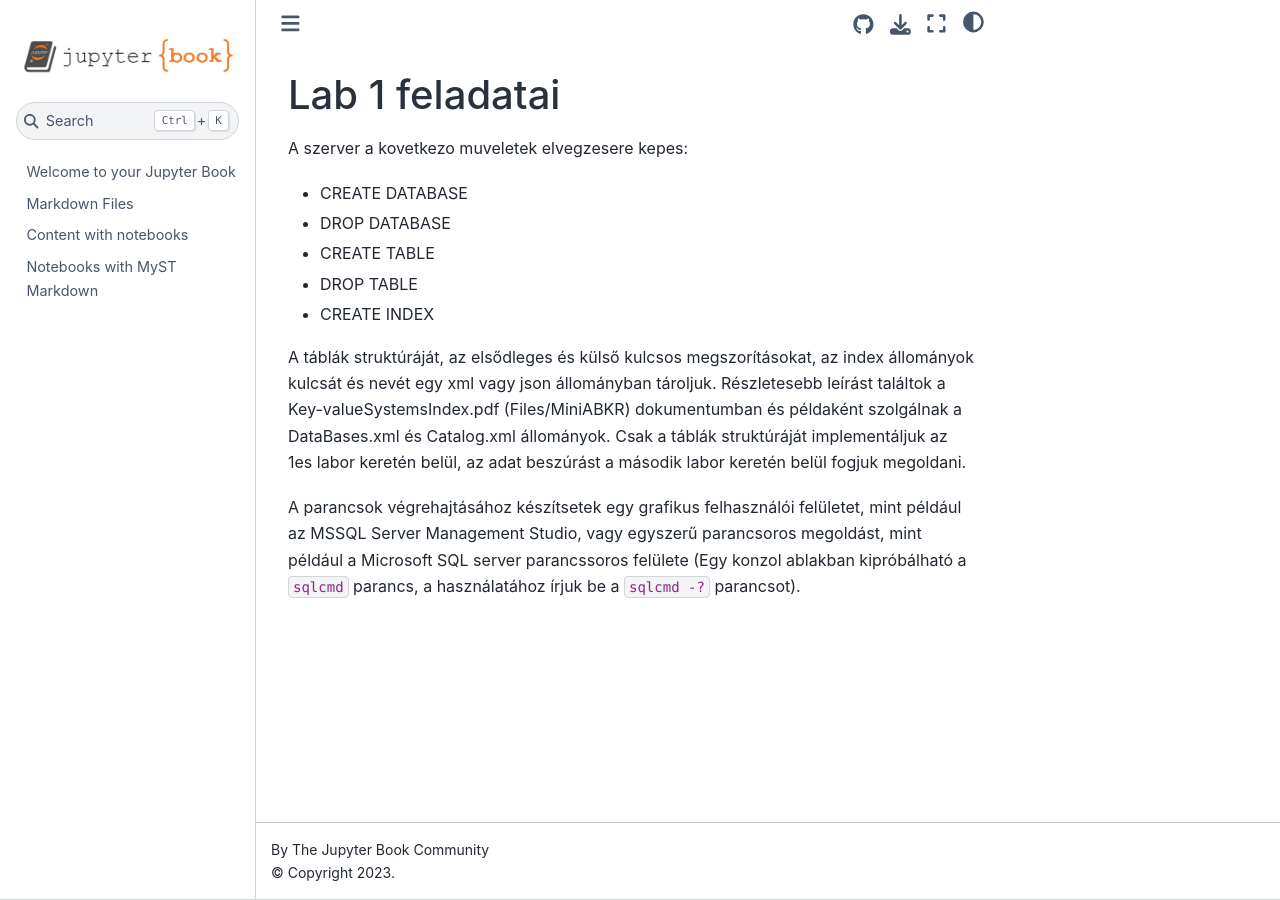
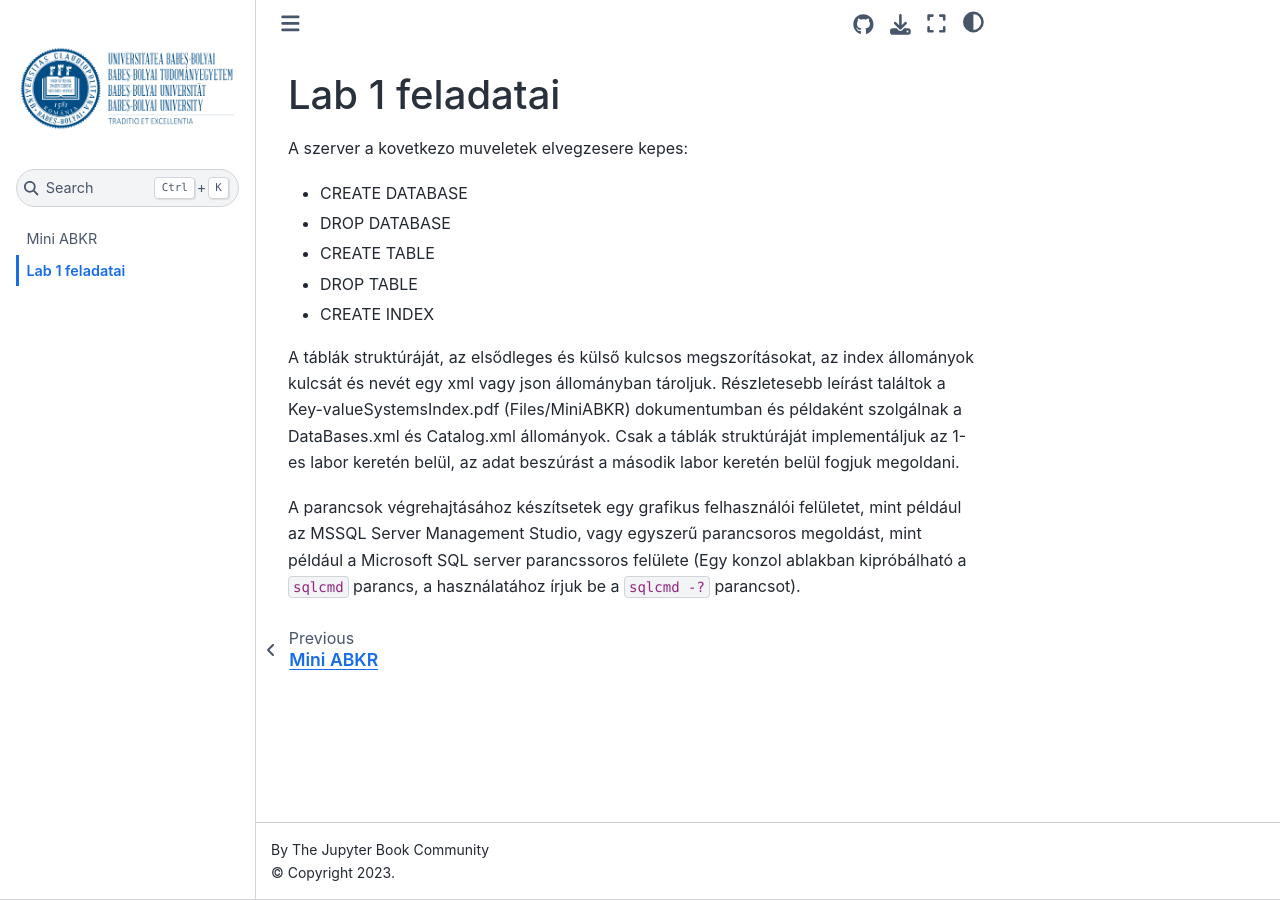
Before and after one commit to UBB-DB/AB2_MiniABKR, a Jupyter Book: the page built from L1/Lab1.md, in a window 1280 px wide. Built offline with Jupyter Book 1.0.4 settings and Sphinx 7.4.7 and the Sphinx Book theme 1.1.4, drawn with Linux system fonts in a browser that asks for light colours; pages that are not in the unit, such as notebooks, are missing from menus; some of the changed lines change nothing that is shown.

Commit message:
Lab1 update

```diff
--- a/L1/Lab1.md
+++ b/L1/Lab1.md
@@ -1,14 +1,14 @@
 ## Lab 1 feladatai
 
 A szerver a kovetkezo muveletek elvegzesere kepes:
+
 - CREATE DATABASE
 - DROP DATABASE
 - CREATE TABLE
 - DROP TABLE
 - CREATE INDEX
 
-
-A táblák struktúráját, az elsődleges és külső kulcsos megszorításokat, az index állományok kulcsát és nevét egy xml vagy json állományban tároljuk. Részletesebb leírást találtok a Key-valueSystemsIndex.pdf (Files/MiniABKR) dokumentumban és példaként szolgálnak a DataBases.xml és Catalog.xml állományok. Csak a táblák struktúráját implementáljuk az 1es labor keretén belül, az adat beszúrást a második labor keretén belül fogjuk megoldani.
+A táblák struktúráját, az elsődleges és külső kulcsos megszorításokat, az index állományok kulcsát és nevét egy xml vagy json állományban tároljuk. Részletesebb leírást találtok a Key-valueSystemsIndex.pdf (Files/MiniABKR) dokumentumban és példaként szolgálnak a DataBases.xml és Catalog.xml állományok. Csak a táblák struktúráját implementáljuk az 1-es labor keretén belül, az adat beszúrást a második labor keretén belül fogjuk megoldani.
 
 A parancsok végrehajtásához
  készítsetek egy grafikus felhasználói felületet, mint például az MSSQL Server Management Studio, vagy egyszerű parancsoros megoldást, mint például a Microsoft SQL server parancssoros felülete (Egy konzol ablakban kipróbálható a `sqlcmd` parancs, a használatához írjuk be a `sqlcmd -?` parancsot).
--- a/README.md
+++ b/README.md
@@ -1 +1 @@
-# Mini Adatbázis Kezelő Rendszer
+# Mini ABKR
--- a/_config.yml
+++ b/_config.yml
@@ -8,7 +8,7 @@
 # Force re-execution of notebooks on each build.
 # See https://jupyterbook.org/content/execute.html
 execute:
-  execute_notebooks: force
+  execute_notebooks: off
 
 # Define the name of the latex output file for PDF builds
 latex:
@@ -30,3 +30,8 @@
 html:
   use_issues_button: true
   use_repository_button: true
+
+#  pip install sphinxcontrib-mermaid
+# sphinx:
+#   extra_extensions:
+#     - sphinxcontrib.mermaid
--- a/_toc.yml
+++ b/_toc.yml
@@ -2,8 +2,12 @@
 # Learn more at https://jupyterbook.org/customize/toc.html
 
 format: jb-book
-root: intro
+root: README
 chapters:
-- file: markdown
-- file: notebooks
-- file: markdown-notebooks
+- file: L1/Lab1
+- file: L1/Lab1nb
+# - file: notebooks
+# - file: markdown-notebooks
+# sphinx:
+#   extra_extensions:
+#     - sphinxcontrib.mermaid
```
Also changed, not shown: logo.png, 1 other file.
